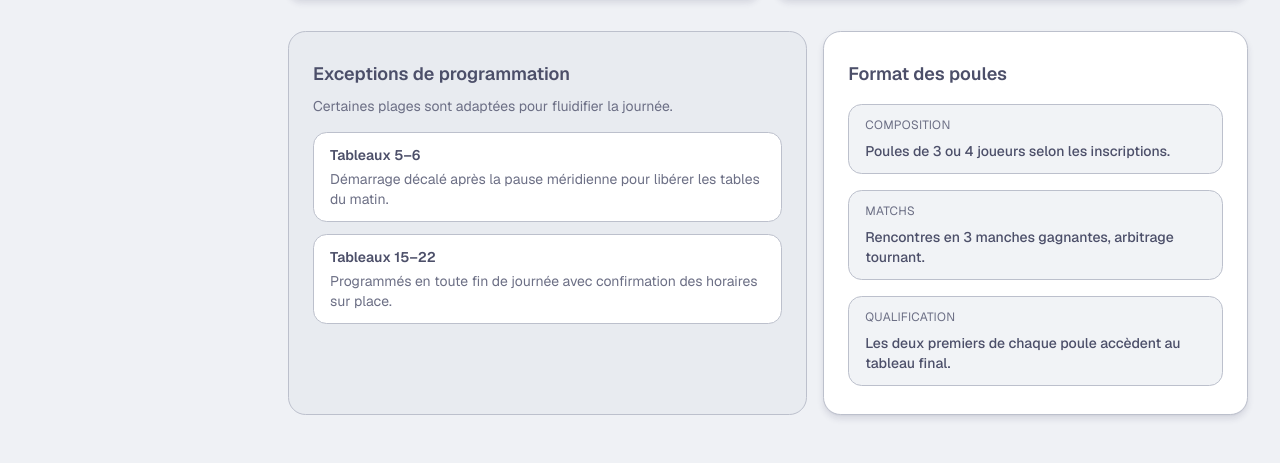
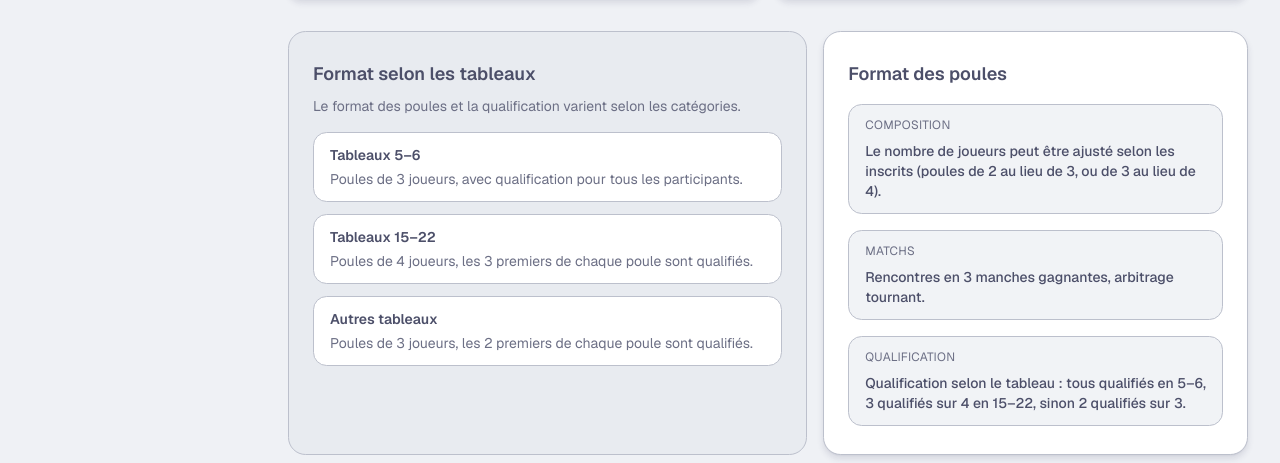
Before and after one commit to jesared/tfg-refonte, a Next.js app: page /tableaux in a window 1280 px wide. Shown: the part 1047-1510 px from the top of the page. Before the commit the page ends 1486 px from the top, so only its background shows below. Built offline with nearby package versions, Linux system fonts and the light colour scheme; no server answers; the database is empty.

Commit message:
Clarify pool and qualification rules on tableaux page

```diff
--- a/app/tableaux/page.tsx
+++ b/app/tableaux/page.tsx
@@ -60,21 +60,27 @@ export default async function TableauxPage() {
 
       <section className="grid gap-4 lg:grid-cols-[1.1fr_0.9fr]">
         <div className="rounded-3xl border border-border bg-muted/40 px-5 py-6 sm:px-6 sm:py-7">
-          <h2 className="text-lg font-semibold text-foreground">Exceptions de programmation</h2>
+          <h2 className="text-lg font-semibold text-foreground">Format selon les tableaux</h2>
           <p className="mt-2 text-sm text-muted-foreground">
-            Certaines plages sont adaptées pour fluidifier la journée.
+            Le format des poules et la qualification varient selon les catégories.
           </p>
           <ul className="mt-4 space-y-3 text-sm text-foreground/90">
             <li className="rounded-2xl border border-border bg-card px-4 py-3">
               <span className="font-semibold text-foreground">Tableaux 5–6</span>
               <p className="mt-1 text-sm text-muted-foreground">
-                Démarrage décalé après la pause méridienne pour libérer les tables du matin.
+                Poules de 3 joueurs, avec qualification pour tous les participants.
               </p>
             </li>
             <li className="rounded-2xl border border-border bg-card px-4 py-3">
               <span className="font-semibold text-foreground">Tableaux 15–22</span>
               <p className="mt-1 text-sm text-muted-foreground">
-                Programmés en toute fin de journée avec confirmation des horaires sur place.
+                Poules de 4 joueurs, les 3 premiers de chaque poule sont qualifiés.
+              </p>
+            </li>
+            <li className="rounded-2xl border border-border bg-card px-4 py-3">
+              <span className="font-semibold text-foreground">Autres tableaux</span>
+              <p className="mt-1 text-sm text-muted-foreground">
+                Poules de 3 joueurs, les 2 premiers de chaque poule sont qualifiés.
               </p>
             </li>
           </ul>
@@ -86,7 +92,8 @@ export default async function TableauxPage() {
             <div className="rounded-2xl border border-border bg-muted/40 px-4 py-3">
               <p className="text-xs uppercase tracking-wide text-muted-foreground">Composition</p>
               <p className="mt-2 font-medium text-foreground">
-                Poules de 3 ou 4 joueurs selon les inscriptions.
+                Le nombre de joueurs peut être ajusté selon les inscrits (poules de 2 au lieu de
+                3, ou de 3 au lieu de 4).
               </p>
             </div>
             <div className="rounded-2xl border border-border bg-muted/40 px-4 py-3">
@@ -98,7 +105,8 @@ export default async function TableauxPage() {
             <div className="rounded-2xl border border-border bg-muted/40 px-4 py-3">
               <p className="text-xs uppercase tracking-wide text-muted-foreground">Qualification</p>
               <p className="mt-2 font-medium text-foreground">
-                Les deux premiers de chaque poule accèdent au tableau final.
+                Qualification selon le tableau : tous qualifiés en 5–6, 3 qualifiés sur 4 en
+                15–22, sinon 2 qualifiés sur 3.
               </p>
             </div>
           </div>
```
